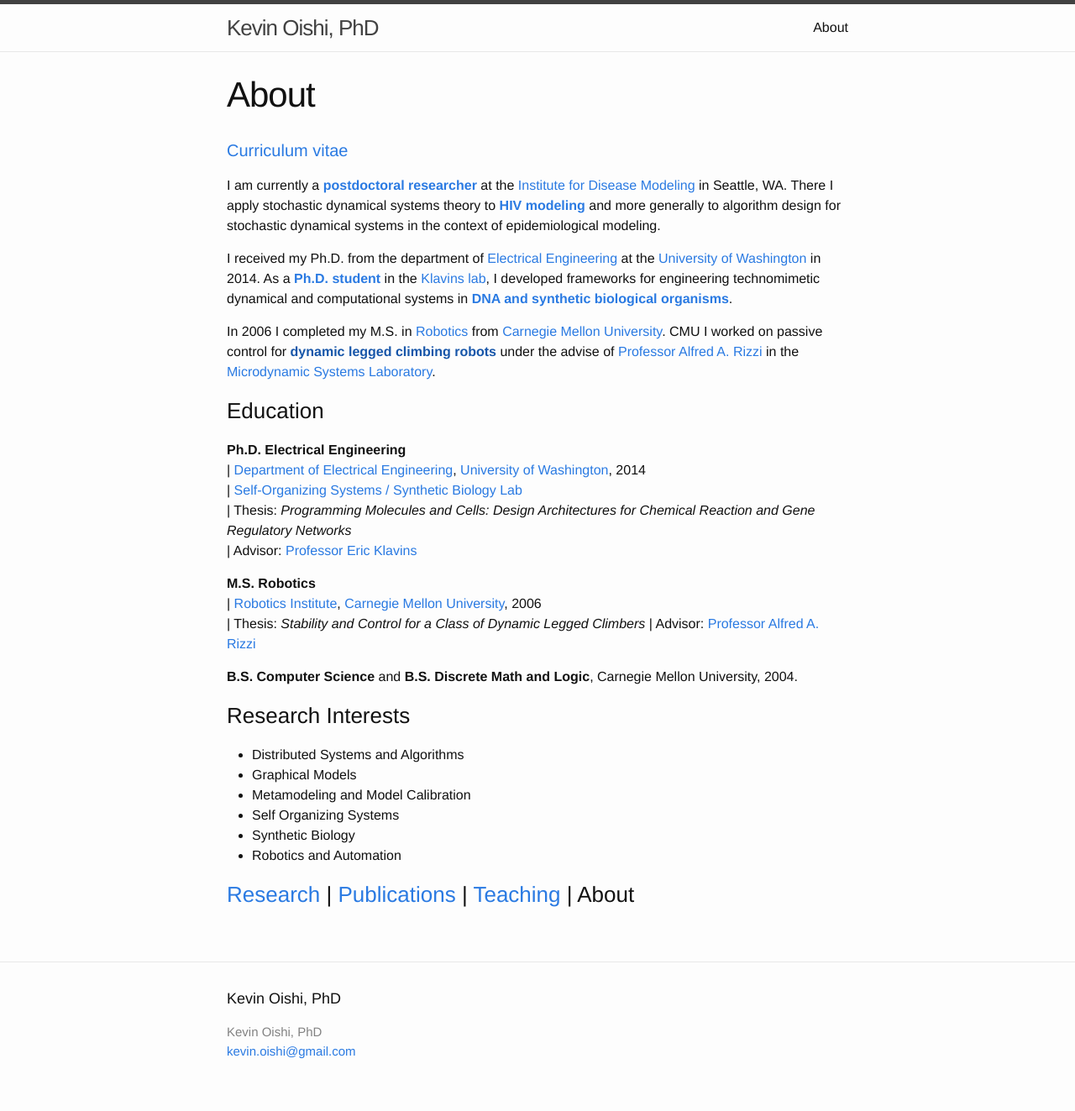
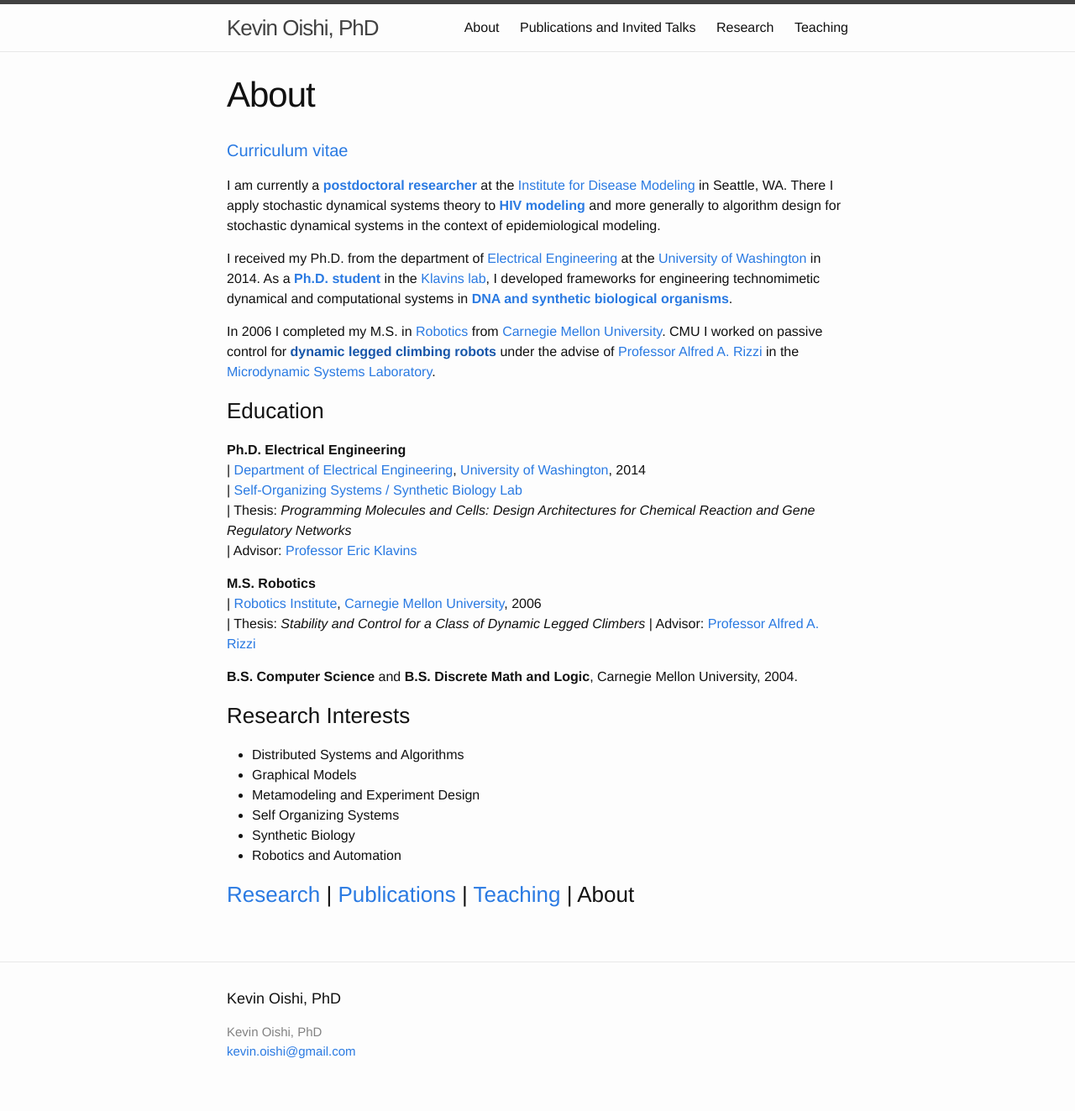
Before and after one commit to kevin0/kevin0.github.io, a Jekyll site: the page built from about.md, in a window 1280 px wide. Shown: the whole page at 84% size. Built offline with Jekyll 4.4.1, drawn with Linux system fonts in a browser that asks for light colours.

Commit message:
added pages for pub, research, teaching, cv

```diff
--- a/about.md
+++ b/about.md
@@ -4,7 +4,7 @@ title: About
 permalink: /about/
 ---
 
-#### [Curriculum vitae](cv.pdf) ####
+#### [Curriculum vitae](/cv.pdf) ####
 
 I am currently a **[postdoctoral researcher](http://idmod.org/team/bio/55%20)** at the [Institute for Disease Modeling](http://idmod.org) in Seattle, WA.  There I apply stochastic dynamical systems theory to **[HIV modeling](http://idmod.org/research/hiv)** and more generally to algorithm design for stochastic dynamical systems in the context of epidemiological modeling.
 
@@ -30,10 +30,10 @@ In 2006 I completed my M.S. in [Robotics](http://ri.cmu.edu) from [Carnegie Mell
 ### Research Interests ###
 * Distributed Systems and Algorithms
 * Graphical Models
-* Metamodeling and Model Calibration
+* Metamodeling and Experiment Design
 * Self Organizing Systems
 * Synthetic Biology
 * Robotics and Automation
 
 
-### [Research](research) | [Publications](publications) | [Teaching](teaching) | About ###
+### [Research](/research) | [Publications](/publications) | [Teaching](/teaching) | About ###
--- /dev/null
+++ b/publications.md
@@ -0,0 +1,10 @@
+---
+layout: page
+title: Publications and Invited Talks
+permalink: /Publications/
+---
+
+
+
+
+### [Research](research) | [Publications](publications) | [Teaching](teaching) | About ###
```
Also changed, not shown: research.md (added, +10 -0 lines), teaching.md (added, +10 -0 lines), 1 other file.
